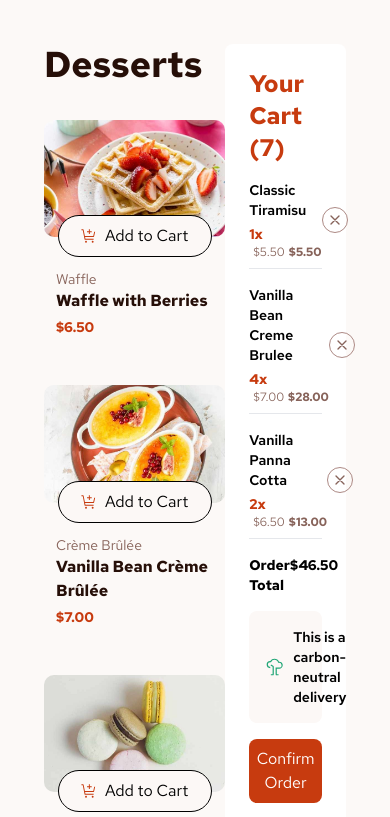
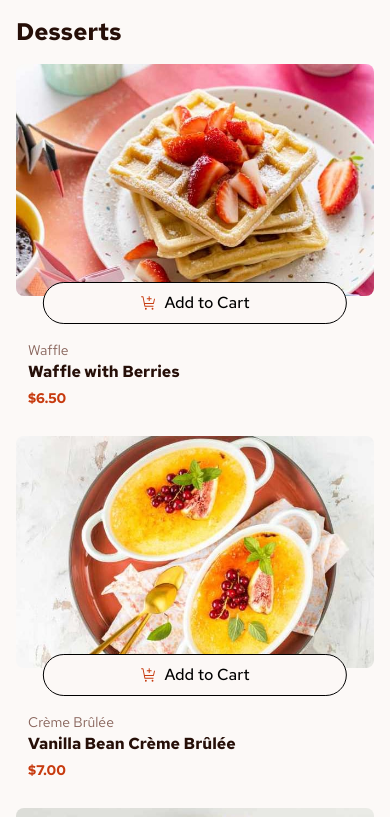
Before and after one commit to mosesfuraha/product-list-cart, an Angular app: page / in a window 390 px wide. Shown: the top 817 px of the page. Built offline with nearby package versions, Linux system fonts and the light colour scheme.

Commit message:
update add to cart

```diff
--- a/src/app/components/cart/cart.component.html
+++ b/src/app/components/cart/cart.component.html
@@ -1,74 +1,28 @@
 <div class="p-6 bg-[#FFFFFF] font-redHat rounded-lg">
-  <h1 class="text-2xl font-extrabold mb-4 text-[#C73B0F]">Your Cart (7)</h1>
+  <h1 class="text-2xl font-extrabold mb-4 text-[#C73B0F]">
+    Your Cart ({{ (cartItems$ | async)?.length }})
+  </h1>
+
   <div class="cart-items space-y-4">
-    <div class="cart-item-one flex justify-between items-center border-b pb-2">
+    <div
+      *ngFor="let item of cartItems$ | async"
+      class="cart-item-one flex justify-between items-center border-b pb-2"
+    >
       <div>
-        <p class="font-semibold text-sm mb-1">Classic Tiramisu</p>
+        <p class="font-semibold text-sm mb-1">{{ item.name }}</p>
         <p class="text-xs space-x-1">
-          <span class="text-[#C73B0F] font-bold text-sm">1x </span>
-          <span class="text-[#87635A]">$5.50</span>
-          <span class="font-bold text-[#87635A]">$5.50</span>
+          <span class="text-[#C73B0F] font-bold text-sm"
+            >{{ item.quantity }}x
+          </span>
+          <span class="text-[#87635A]">${{ item.price }}</span>
+          <span class="font-bold text-[#87635A]">
+            ${{ item.price * item.quantity }}
+          </span>
         </p>
       </div>
+
       <button
-        class="border border-[#AD8A85] text-[#87635A] rounded-full p-1 hover:border-[#000000] hover:text-[#000000]"
-      >
-        <svg
-          xmlns="http://www.w3.org/2000/svg"
-          class="h-4 w-4"
-          fill="none"
-          viewBox="0 0 24 24"
-          stroke="currentColor"
-        >
-          <path
-            stroke-linecap="round"
-            stroke-linejoin="round"
-            stroke-width="2"
-            d="M6 18L18 6M6 6l12 12"
-          />
-        </svg>
-      </button>
-    </div>
-
-    <div class="cart-item-one flex justify-between items-center border-b pb-2">
-      <div>
-        <p class="font-semibold text-sm mb-1">Vanilla Bean Creme Brulee</p>
-        <p class="text-xs space-x-1">
-          <span class="text-[#C73B0F] font-bold text-sm">4x </span>
-          <span class="text-[#87635A]">$7.00</span>
-          <span class="font-bold text-[#87635A]">$28.00</span>
-        </p>
-      </div>
-      <button
-        class="border border-[#AD8A85] text-[#87635A] rounded-full p-1 hover:border-[#000000] hover:text-[#000000]"
-      >
-        <svg
-          xmlns="http://www.w3.org/2000/svg"
-          class="h-4 w-4"
-          fill="none"
-          viewBox="0 0 24 24"
-          stroke="currentColor"
-        >
-          <path
-            stroke-linecap="round"
-            stroke-linejoin="round"
-            stroke-width="2"
-            d="M6 18L18 6M6 6l12 12"
-          />
-        </svg>
-      </button>
-    </div>
-
-    <div class="cart-item-one flex justify-between items-center border-b pb-2">
-      <div>
-        <p class="font-semibold text-sm mb-1">Vanilla Panna Cotta</p>
-        <p class="text-xs space-x-1">
-          <span class="text-[#C73B0F] font-bold text-sm">2x </span>
-          <span class="text-[#87635A]">$6.50</span>
-          <span class="font-bold text-[#87635A]">$13.00</span>
-        </p>
-      </div>
-      <button
+        (click)="removeItem(item.id)"
         class="border border-[#AD8A85] text-[#87635A] rounded-full p-1 hover:border-[#000000] hover:text-[#000000]"
       >
         <svg
@@ -90,8 +44,9 @@
 
     <div class="total flex justify-between font-bold text-sm mt-4">
       <p>Order Total</p>
-      <p>$46.50</p>
+      <p>${{ (total$ | async)?.toFixed(2) }}</p>
     </div>
+
     <div
       class="cart-category mt-2 bg-[#FCF8F6] p-4 rounded-lg flex items-center space-x-2 cursor-pointer"
     >
--- a/src/app/components/cart/cart.component.ts
+++ b/src/app/components/cart/cart.component.ts
@@ -1,10 +1,25 @@
-import { Component } from '@angular/core';
+import { Component, OnInit } from '@angular/core';
+import { Observable } from 'rxjs';
+import { CartService } from '../../services/cart.service';
 
 @Component({
   selector: 'app-cart',
   templateUrl: './cart.component.html',
-  styleUrl: './cart.component.css'
+  styleUrls: ['./cart.component.css'],
 })
-export class CartComponent {
+export class CartComponent implements OnInit {
+  cartItems$: Observable<any[]>;
+  total$: Observable<number>;
 
+  constructor(private cartService: CartService) {
+    this.cartItems$ = this.cartService.getCartItems();
+
+    this.total$ = this.cartService.getTotal();
+  }
+
+  ngOnInit(): void {}
+
+  removeItem(productId: number): void {
+    this.cartService.removeFromCart(productId);
+  }
 }
--- a/src/app/pages/product/product.component.html
+++ b/src/app/pages/product/product.component.html
@@ -1,9 +1,9 @@
-<div class="flex p-11 font-redHat">
-  <div class="flex flex-col w-full lg:w-[100%]">
-    <h1 class="text-4xl font-bold text-[#260F08] mb-4">Desserts</h1>
-    <div
-      class="grid grid-cols-1 md:grid-cols-2 lg:grid-cols-3 gap-4 lg:w-[97%]"
-    >
+<div class="flex flex-col lg:flex-row p-4 lg:p-11 font-redHat">
+  <div class="flex flex-col w-full lg:w-[90%]">
+    <h1 class="text-2xl sm:text-3xl lg:text-4xl font-bold text-[#260F08] mb-4">
+      Desserts
+    </h1>
+    <div class="grid grid-cols-1 sm:grid-cols-2 md:grid-cols-3 gap-4">
       <div *ngFor="let product of products" class="overflow-hidden relative">
         <div class="relative flex-1">
           <img
@@ -18,13 +18,35 @@
             "
             sizes="(max-width: 600px) 100vw, (max-width: 900px) 50vw, 33vw"
             alt="{{ product.name }}"
-            class="image"
+            class="w-full h-auto object-cover rounded-lg"
           />
         </div>
-
-        <div class="relative">
+        <div class="relative mt-2">
+          <ng-container *ngIf="isInCart(product) | async; else addToCartButton">
+            <div
+              class="absolute bottom-[-20px] bg-[#C73B0F] left-1/2 transform -translate-x-1/2 p-2 w-[85%] rounded-3xl border flex items-center justify-center font-[500] text-white"
+            >
+              <button (click)="decrementQuantity(product)" class="p-1">
+                <img
+                  src="/assets/images/icon-decrement-quantity.svg"
+                  alt="Decrease quantity"
+                  class="w-4 h-4"
+                />
+              </button>
+              <span class="mx-4">{{ getQuantity(product) | async }}</span>
+              <button (click)="incrementQuantity(product)" class="p-1 space-x-4">
+                <img
+                  src="/assets/images/icon-increment-quantity.svg"
+                  alt="Increase quantity"
+                  class="w-4 h-4"
+                />
+              </button>
+            </div>
+          </ng-container>
+          <ng-template #addToCartButton>
             <button
-            class="absolute bottom-[-16px] mb-4 bg-[#FCF8F6] left-1/2 transform -translate-x-1/2 p-2 w-[85%] rounded-3xl border border-black flex items-center justify-center"
+              (click)="addToCart(product)"
+              class="absolute bottom-[-20px] bg-[#FCF8F6] left-1/2 transform -translate-x-1/2 p-2 w-[85%] rounded-3xl border border-black flex items-center justify-center hover:text-[#C73B0F] font-[500]"
             >
               <img
                 src="/assets/images/icon-add-to-cart.svg"
@@ -33,10 +55,10 @@
               />
               Add to Cart
             </button>
+          </ng-template>
         </div>
-
         <div class="p-3">
-          <p class="text-sm text-[#87635A]">{{ product.category }}</p>
+          <p class="text-sm text-[#87635A] mt-6">{{ product.category }}</p>
           <h3 class="text-base font-bold text-[#260F08]">{{ product.name }}</h3>
           <p class="text-[#C73B0F] font-bold mt-1 text-sm">
             ${{ product.price.toFixed(2) }}
@@ -46,7 +68,7 @@
     </div>
   </div>
 
-  <div class="cart-container w-[40%] lg:pl-4">
+  <div class="w-full lg:w-[40%] mt-6 lg:mt-0 lg:pl-4">
     <app-cart></app-cart>
   </div>
 </div>
--- a/src/app/pages/product/product.component.ts
+++ b/src/app/pages/product/product.component.ts
@@ -1,4 +1,7 @@
 import { Component, OnInit } from '@angular/core';
+import { CartService } from '../../services/cart.service';
+import { Observable } from 'rxjs';
+import { map, take } from 'rxjs/operators';
 
 @Component({
   selector: 'app-product',
@@ -7,6 +10,11 @@ import { Component, OnInit } from '@angular/core';
 })
 export class ProductComponent implements OnInit {
   products: any[] = [];
+  cartItems$: Observable<any[]>;
+
+  constructor(private cartService: CartService) {
+    this.cartItems$ = this.cartService.getCartItems();
+  }
 
   ngOnInit(): void {
     this.loadProducts();
@@ -22,4 +30,61 @@ export class ProductComponent implements OnInit {
         console.error('Error loading products:', error);
       });
   }
+
+  addToCart(product: any): void {
+    this.cartService.addToCart(product);
+  }
+
+  isInCart(product: any): Observable<boolean> {
+    return this.cartItems$.pipe(
+      map((items) => items.some((item) => item.id === product.id))
+    );
+  }
+
+  getQuantity(product: any): Observable<number> {
+    return this.cartItems$.pipe(
+      map((items) => {
+        const cartItem = items.find((item) => item.id === product.id);
+        return cartItem ? cartItem.quantity : 0;
+      })
+    );
+  }
+
+  incrementQuantity(product: any): void {
+    this.cartItems$
+      .pipe(
+        take(1),
+        map((items) => items.find((item) => item.id === product.id))
+      )
+      .subscribe((cartItem) => {
+        if (cartItem) {
+          const updatedCartItem = {
+            ...cartItem,
+            quantity: cartItem.quantity + 1,
+          };
+          this.cartService.updateCartItem(updatedCartItem);
+        }
+      });
+  }
+
+  decrementQuantity(product: any): void {
+    this.cartItems$
+      .pipe(
+        take(1),
+        map((items) => items.find((item) => item.id === product.id))
+      )
+      .subscribe((cartItem) => {
+        if (cartItem) {
+          if (cartItem.quantity > 1) {
+            const updatedCartItem = {
+              ...cartItem,
+              quantity: cartItem.quantity - 1,
+            };
+            this.cartService.updateCartItem(updatedCartItem);
+          } else {
+            this.cartService.removeFromCart(product.id);
+          }
+        }
+      });
+  }
 }
--- /dev/null
+++ b/src/app/services/cart.service.ts
@@ -0,0 +1,77 @@
+import { Injectable } from '@angular/core';
+import { BehaviorSubject, map, Observable } from 'rxjs';
+
+@Injectable({
+  providedIn: 'root',
+})
+export class CartService {
+  private cartItemsSubject: BehaviorSubject<any[]> = new BehaviorSubject<any[]>(
+    []
+  );
+  cartItems$: Observable<any[]> = this.cartItemsSubject.asObservable();
+
+  constructor() {}
+
+  getCartItems(): Observable<any[]> {
+    return this.cartItems$;
+  }
+
+  addToCart(product: any): void {
+    const items = [...this.cartItemsSubject.value];
+
+    const existingProductIndex = items.findIndex(
+      (item) => item.id === product.id
+    );
+
+    if (existingProductIndex !== -1) {
+      items[existingProductIndex] = {
+        ...items[existingProductIndex],
+        quantity: items[existingProductIndex].quantity + 1,
+      };
+      console.log('Updated product quantity:', items[existingProductIndex]);
+    } else {
+      items.push({ ...product, quantity: 1 });
+      console.log('Added new product to cart:', product);
+    }
+
+    this.cartItemsSubject.next(items);
+  }
+
+  updateCartItem(updatedProduct: any): void {
+    const items = [...this.cartItemsSubject.value];
+
+    const existingProductIndex = items.findIndex(
+      (item) => item.id === updatedProduct.id
+    );
+
+    if (existingProductIndex !== -1) {
+      items[existingProductIndex] = {
+        ...items[existingProductIndex],
+        ...updatedProduct,
+      };
+      console.log('Updated cart item:', items[existingProductIndex]);
+      this.cartItemsSubject.next(items);
+    } else {
+      console.warn('Product not found in cart:', updatedProduct);
+    }
+  }
+
+  removeFromCart(productId: number): void {
+    const items = this.cartItemsSubject.value.filter(
+      (item) => item.id !== productId
+    );
+    this.cartItemsSubject.next(items);
+  }
+
+  clearCart(): void {
+    this.cartItemsSubject.next([]);
+  }
+
+  getTotal(): Observable<number> {
+    return this.cartItems$.pipe(
+      map((items: any[]) =>
+        items.reduce((total, item) => total + item.price * item.quantity, 0)
+      )
+    );
+  }
+}
```
Also changed, not shown: public/data.json (+18 -9 lines), 1 other file (tests, documents, lock files or other folders). Lines whose indentation alone changed are shown as unchanged.
